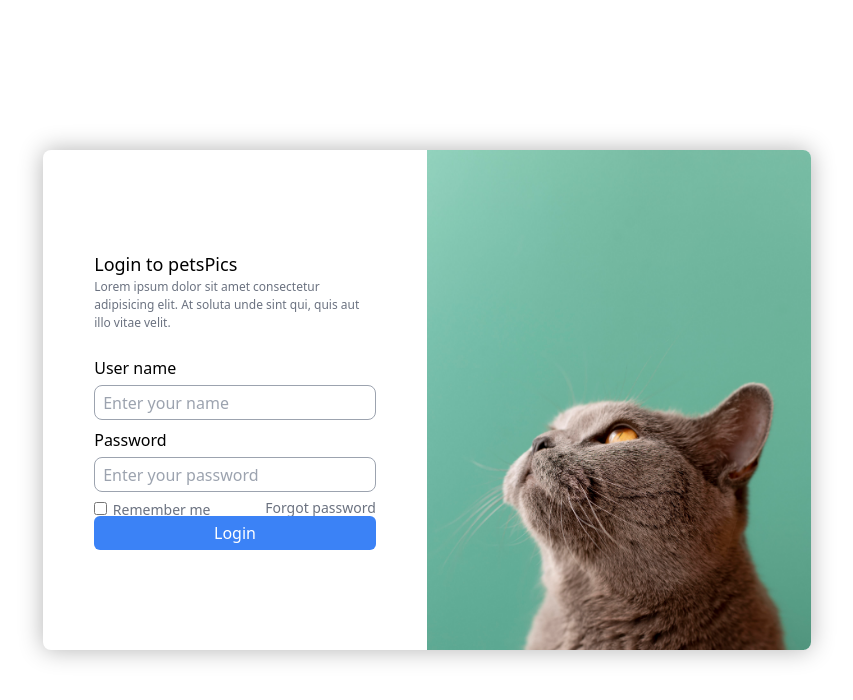
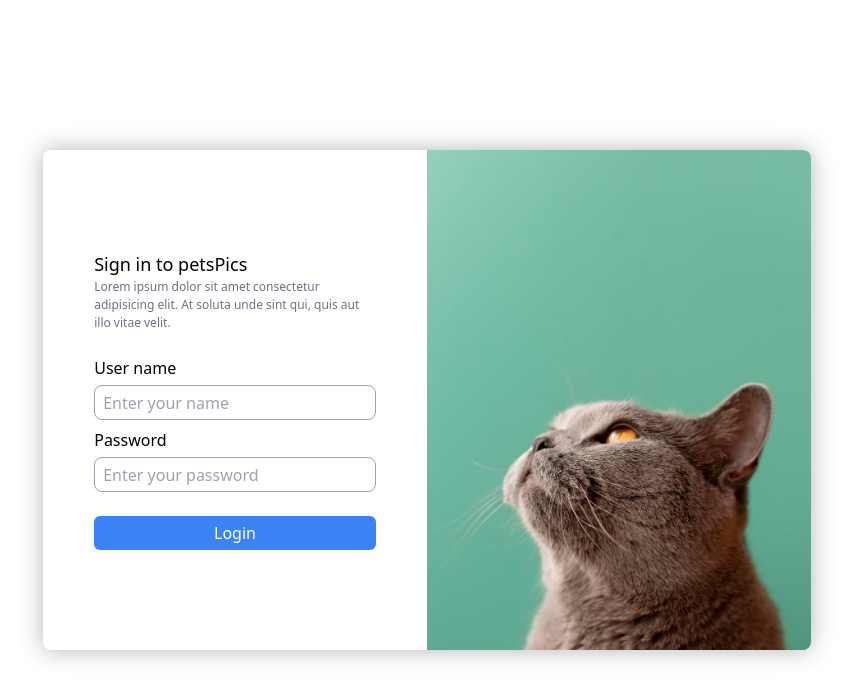
Before and after one commit to Jospin6/petsPics_api, a React (Vite) app in the folder client/: page / in a window 1280 px wide. Shown: the top 700 px of the page, without its empty margins (213-1066 px from the left). Built offline with nearby package versions, Linux system fonts and the light colour scheme.

Commit message:
Create the Signin component

```diff
--- a/client/src/App.jsx
+++ b/client/src/App.jsx
@@ -1,11 +1,11 @@
 import { useState } from 'react'
-import { Login } from './containers/Login'
+import { Signin } from './containers/Signin'
 
 function App() {
 
   return (
     <>
-      <Login/>
+      <Signin/>
     </>
   )
 }
--- /dev/null
+++ b/client/src/containers/Signin.jsx
@@ -0,0 +1,41 @@
+import { Input } from '../components/Input'
+import { useState } from 'react'
+import { SubmitFormBtn } from '../components/SubmitFormBtn'
+import { FormFrame } from '../components/FormFrame'
+
+
+export const Signin = () => {
+
+    const [userName, setUserName] = useState("")
+    const [password, setpassword] = useState("")
+
+    const handleUserName = (e) => setUserName(e.target.value)
+    const handlePassword = (e) => setpassword(e.target.value)
+
+    return <div className="w-full h-[100vh] flex items-center justify-center">
+        <FormFrame
+            formTitle="Sign in to petsPics"
+            formDescription="Lorem ipsum dolor sit amet consectetur adipisicing elit. At soluta
+            unde sint qui, quis aut illo vitae velit.">
+            <form method="post">
+                <Input
+                    labelText="User name"
+                    id="userName"
+                    type="text"
+                    value={userName}
+                    onchange={handleUserName}
+                    placeholder="Enter your name"
+                />
+                <Input
+                    labelText="Password"
+                    id="password"
+                    type="password"
+                    value={password}
+                    onchange={handlePassword}
+                    placeholder="Enter your password"
+                />
+                <SubmitFormBtn text="Login" />
+            </form>
+        </FormFrame>
+    </div>
+}
```
